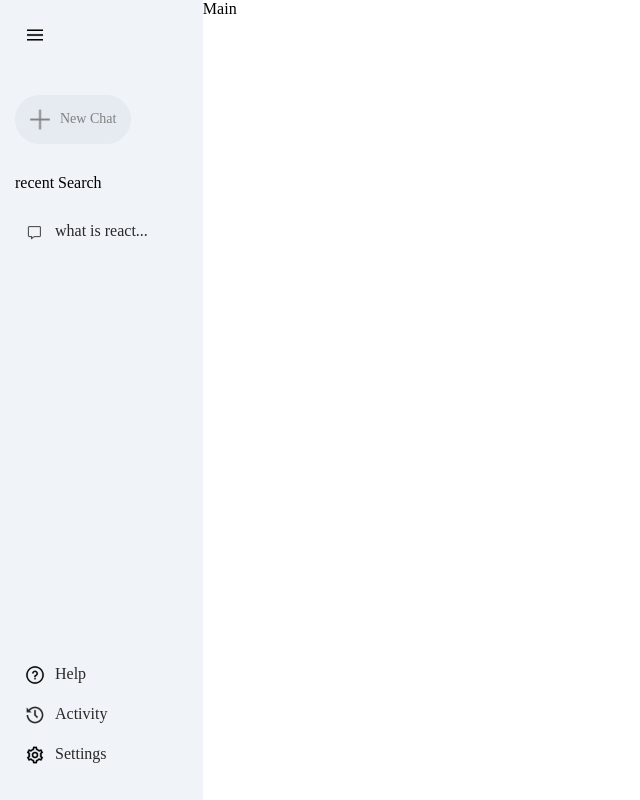
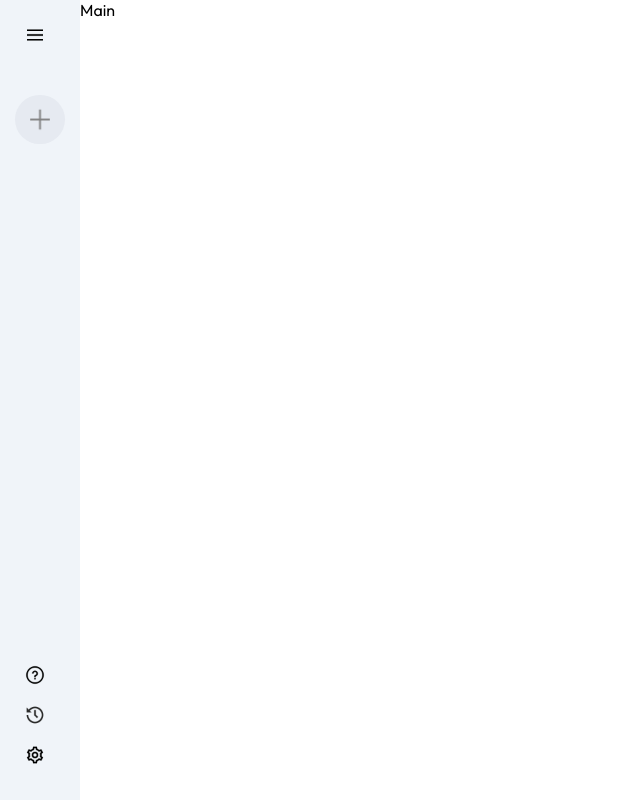
Before and after one commit to Naeem-khndkar55/Gpt-clone, a React (Vite) app in the folder gpt-clone/: page / in a window 1280 px wide. Shown: the whole page, without its empty margins (0-640 px from the left). Built offline with nearby package versions, Linux system fonts and the light colour scheme.

Commit message:
sidebar component complete

```diff
--- a/gpt-clone/src/index.css
+++ b/gpt-clone/src/index.css
@@ -1,7 +1,9 @@
+@import url('https://fonts.googleapis.com/css2?family=Outfit:wght@100..900&family=Poppins:ital,wght@0,100;0,200;0,300;0,400;0,500;0,600;0,700;0,800;0,900;1,100;1,200;1,300;1,400;1,500;1,600;1,700;1,800;1,900&display=swap');
 *{
   padding: 0;
   margin: 0;
   box-sizing: border-box;
+  font-family: Outfit;
 }
 #root{
   min-height: 100vh;
--- a/gpt-clone/src/sidebar/Sidebar.jsx
+++ b/gpt-clone/src/sidebar/Sidebar.jsx
@@ -1,15 +1,22 @@
-import React from "react";
+import React, { useState } from "react";
 import "./Sidebar.css";
 import { assets } from "../assets/assets.js";
 const Sidebar = () => {
+  const [extend, setExtend] = useState(false);
   return (
     <div className="sidebar">
       <div className="top">
-        <img className="menu" src={assets.menu_icon} alt="" />
+        <img
+          onClick={() => setExtend((prev) => !prev)}
+          className="menu"
+          src={assets.menu_icon}
+          alt=""
+        />
         <div className="new-chat">
           <img src={assets.plus_icon} alt="" />
-          <p>New Chat</p>
+          {extend ? <p>New Chat</p> : null}
         </div>
+        {extend ? (
           <div className="recent">
             <p className="recet-title">recent Search</p>
             <div className="recent-entry">
@@ -17,19 +24,20 @@ const Sidebar = () => {
               <p>what is react...</p>
             </div>
           </div>
+        ) : null}
       </div>
       <div className="bottom">
         <div className="bottom-item recent-entry">
           <img src={assets.question_icon} alt="" />
-          <p>Help</p>
+          {extend ? <p>Help</p> : null}
         </div>
         <div className="bottom-item recent-entry">
           <img src={assets.history_icon} alt="" />
-          <p>Activity</p>
+          {extend ? <p>Activity</p> : null}
         </div>
         <div className="bottom-item recent-entry">
           <img src={assets.setting_icon} alt="" />
-          <p>Settings</p>
+          {extend ? <p>Settings</p> : null}
         </div>
       </div>
     </div>
```
Lines whose indentation alone changed are shown as unchanged.
